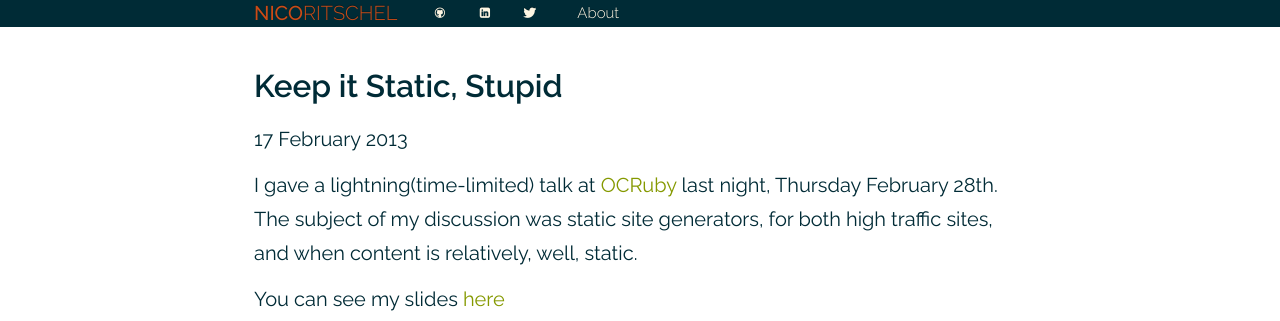
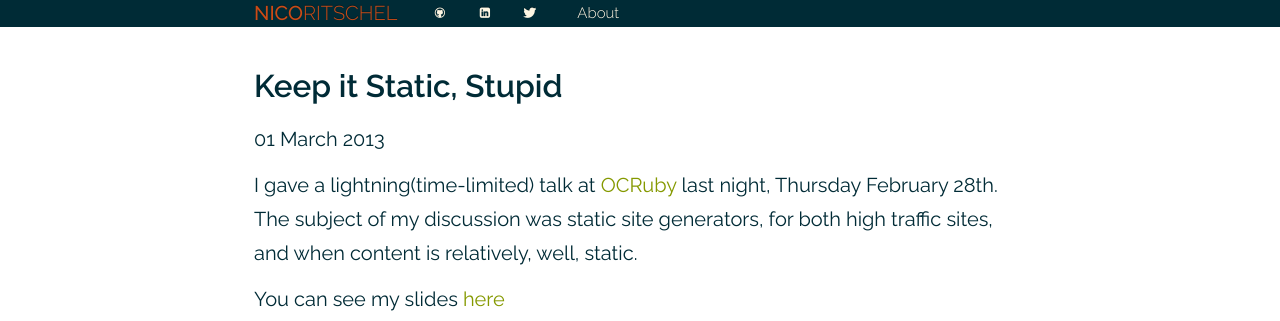
Before and after one commit to nicosuave/nicosuave.github.io, a Jekyll site: the page built from _posts/2013-03-01-ocruby-lightning-talk.markdown, in a window 1280 px wide. Shown: the top 321 px of the page. Built offline with Jekyll 4.4.1, drawn with Linux system fonts in a browser that asks for light colours; nearby versions of some CDN libraries; Markdown is read by kramdown in place of the engine named in the settings; comment, search, counter and statistics services are not loaded.

Commit message:
Updated date on lightningt talk

```diff
--- a/_posts/2013-03-01-ocruby-lightning-talk.markdown
+++ b/_posts/2013-03-01-ocruby-lightning-talk.markdown
@@ -1,6 +1,6 @@
 ---
 title: Keep it Static, Stupid
-date: 2013-02-17 17:00:00
+date: 2013-03-01 17:00:00
 layout: post
 ---
 
```
